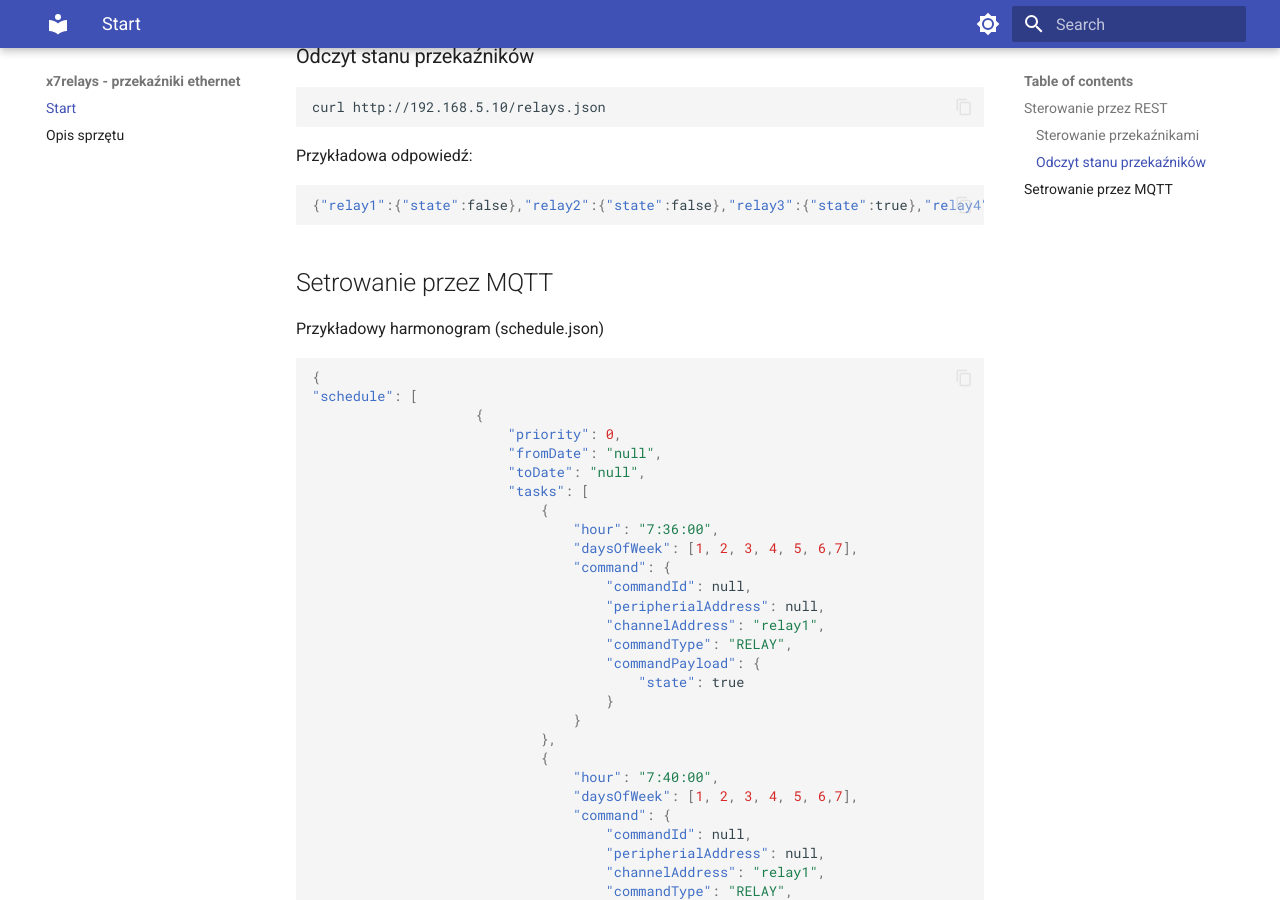
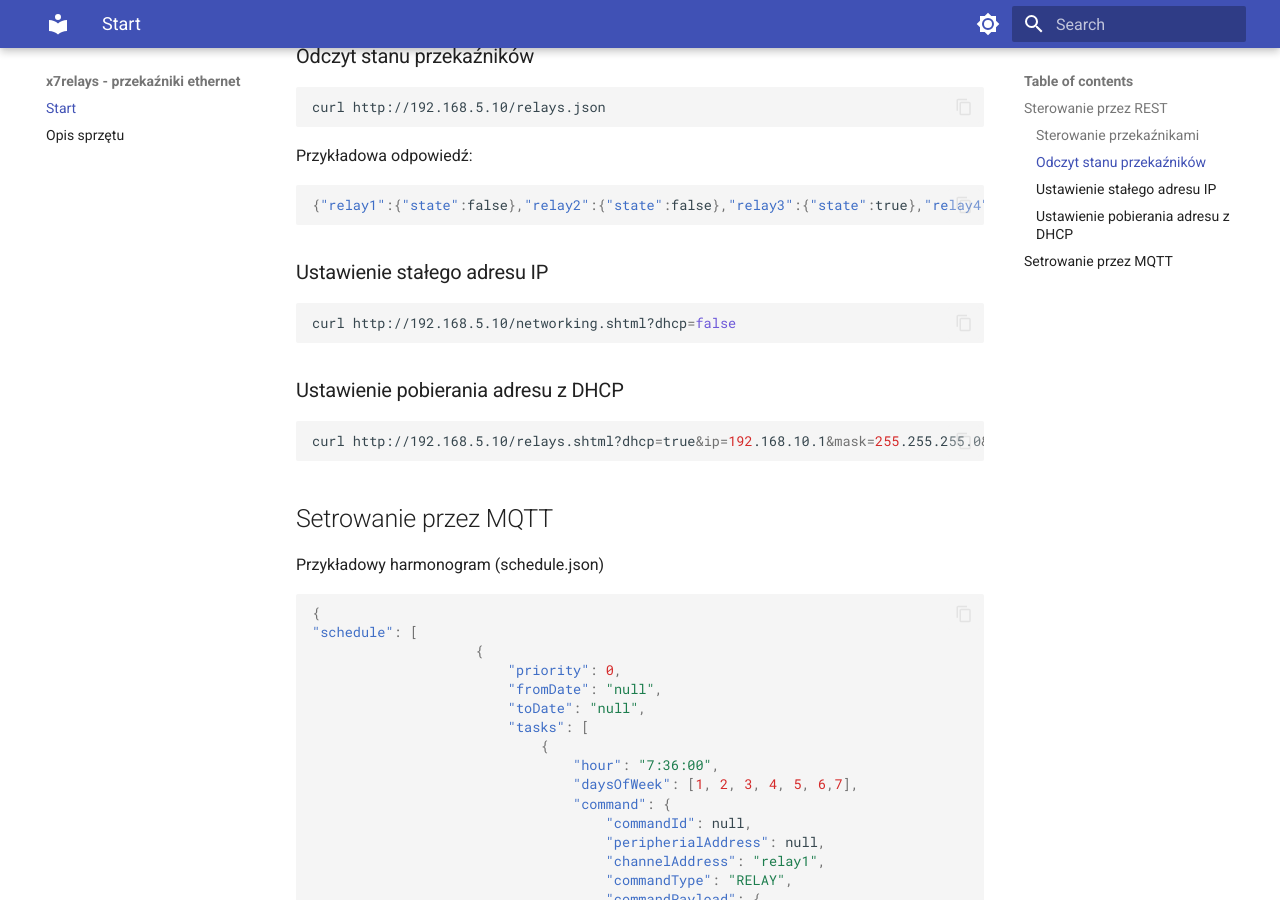
Before and after one commit to luke4oxnet/x7relays-docs, an MkDocs documentation site: the page built from docs/index.md, in a window 1280 px wide and 900 px high, scrolled down 888 px. Built offline with MkDocs 1.6.1 and Material for MkDocs 9.7.7, drawn with Linux system fonts in a browser that asks for light colours.

Commit message:
add dhcp confiug

````diff
--- a/docs/index.md
+++ b/docs/index.md
@@ -42,6 +42,18 @@ curl http://192.168.5.10/relays.json
 Przykładowa odpowiedź:
 ```json
 {"relay1":{"state":false},"relay2":{"state":false},"relay3":{"state":true},"relay4":{"state":false}}
+```
+
+### Ustawienie stałego adresu IP
+
+```bash
+curl http://192.168.5.10/networking.shtml?dhcp=false
+```
+
+### Ustawienie pobierania adresu z DHCP
+
+```bash
+curl http://192.168.5.10/relays.shtml?dhcp=true&ip=192.168.10.1&mask=255.255.255.0&gw=192.168.10.1&dns=192.168.10.1
 ```
 
 ## Setrowanie przez MQTT
````
